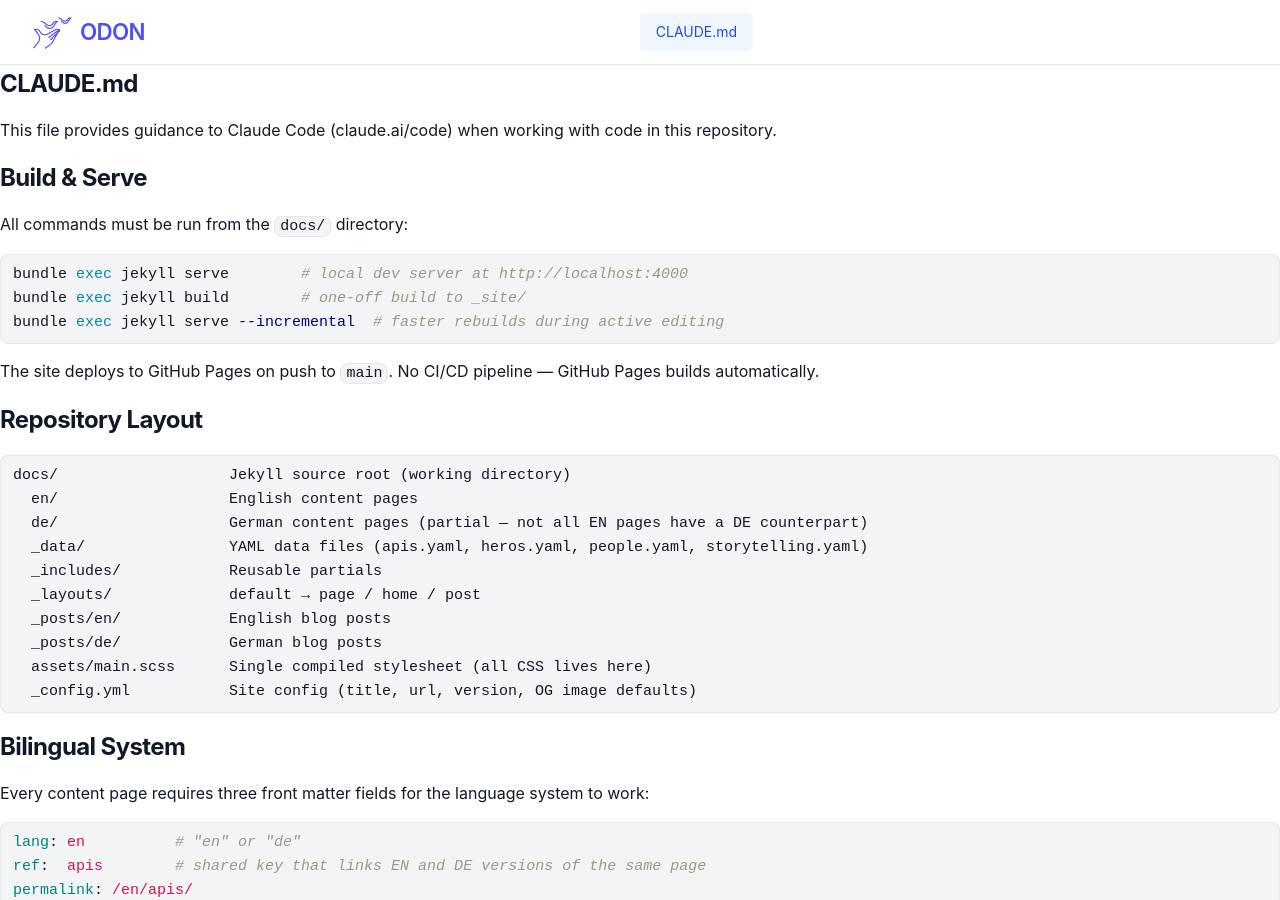
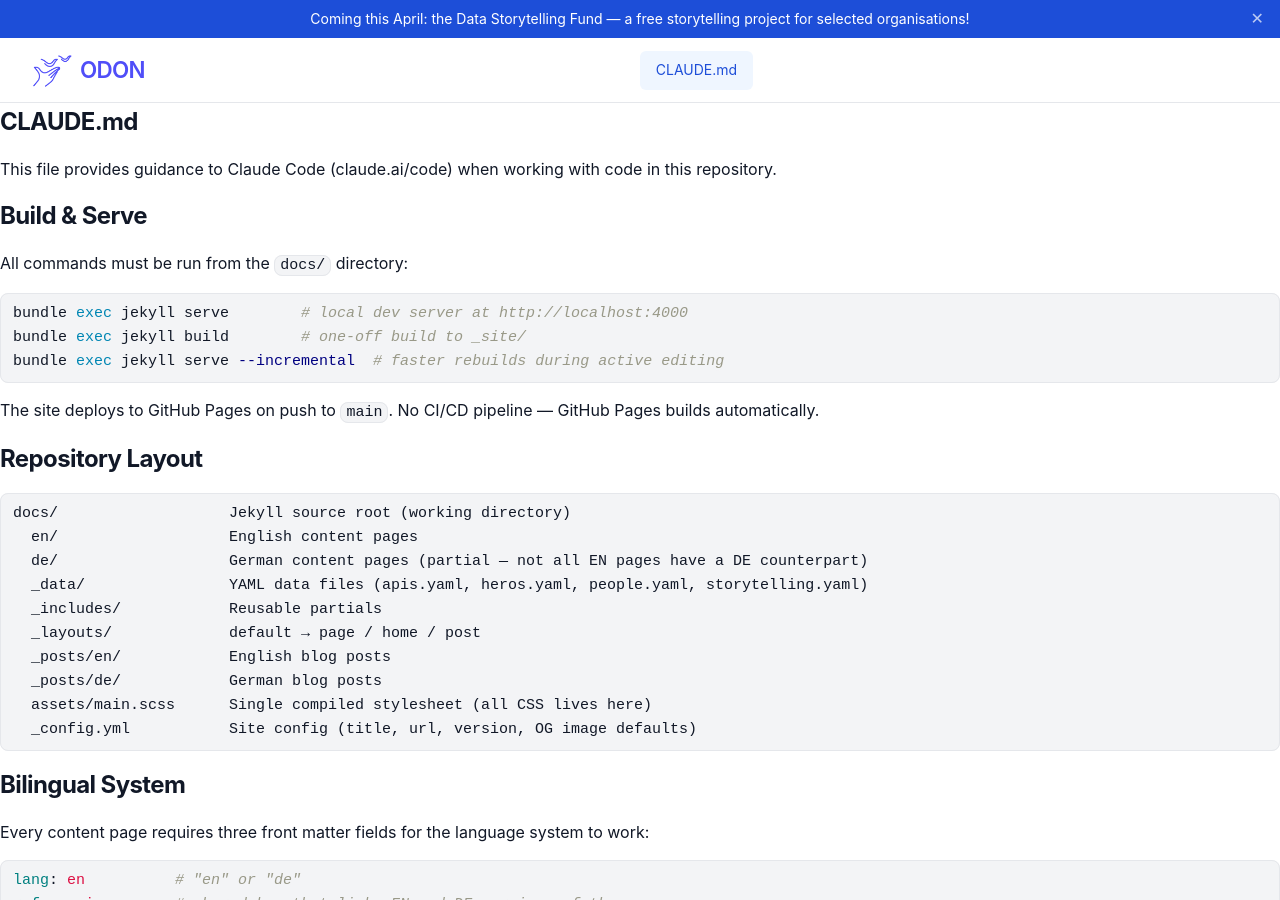
Before and after one commit to verein-odon/verein-odon.github.io, a Jekyll site: the page built from docs/CLAUDE.md, in a window 1280 px wide and 900 px high. Built offline with Jekyll 4.4.1, drawn with Linux system fonts in a browser that asks for light colours; our own code applies the rules of GitHub Pages for plain Markdown files.

Commit message:
New banner on data storytelling fund

```diff
--- a/docs/_config.yml
+++ b/docs/_config.yml
@@ -22,9 +22,9 @@
 # Set enabled: true to show the banner on every page.
 # Change `id` whenever you update the message so returning visitors see it again.
 banner:
-  enabled: false
-  id: "banner-2026-04"
-  message: "Something exciting is happening — stay tuned!"
+  enabled: true
+  id: "data-storytelling-fund-2026-04-02" # increment this to show the banner again to returning visitors
+  message: "Coming this April: the Data Storytelling Fund — a free storytelling project for selected organisations!"
   url: ""             # optional link URL, e.g. /en/events/
   url_label: "Learn more"
 
```
